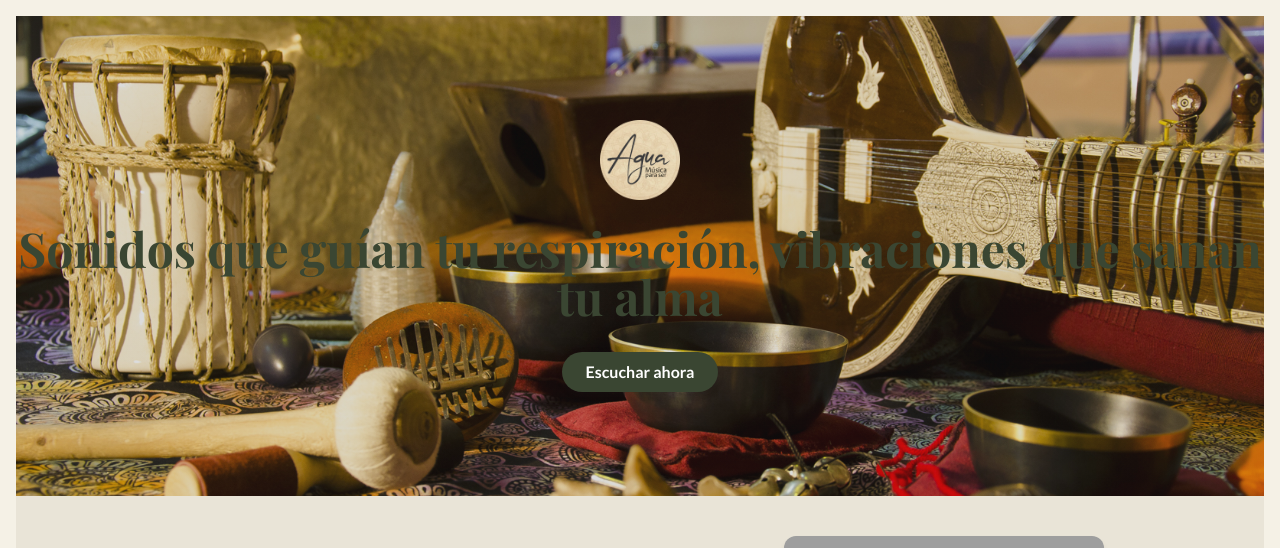
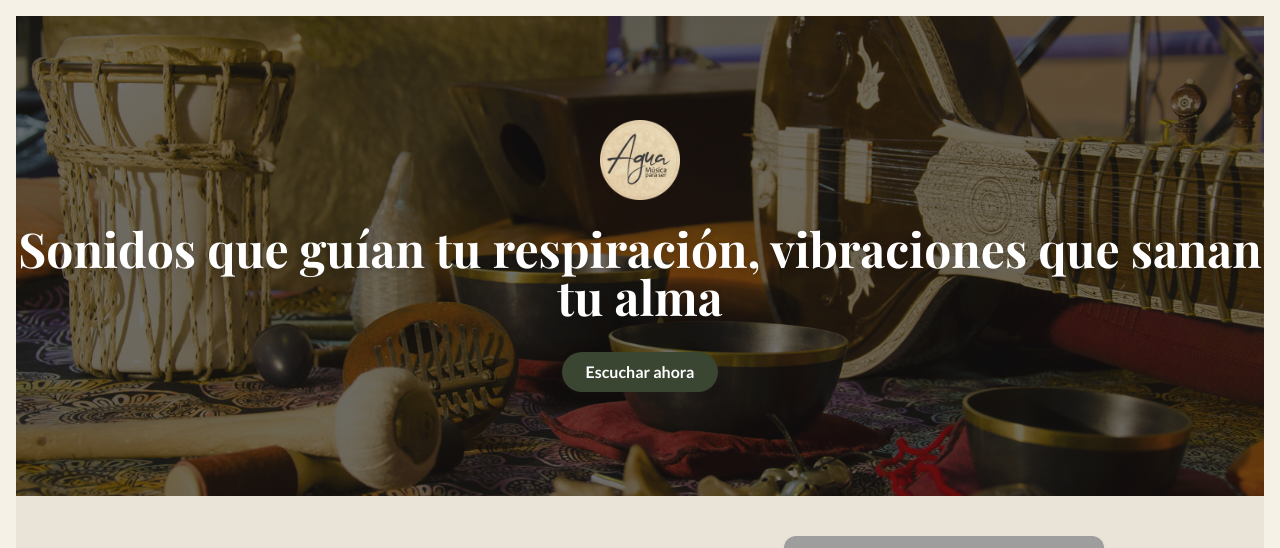
Before and after one commit to harryconcoblanejo/agua_page, a Next.js app: page / in a window 1280 px wide. Shown: the top 548 px of the page. Built offline with nearby package versions, Linux system fonts and the light colour scheme; grey boxes are pictures that could not be loaded.

Commit message:
Update Home page hero section background and text styles for improved readability and aesthetics

```diff
--- a/src/app/page.tsx
+++ b/src/app/page.tsx
@@ -5,12 +5,15 @@ export default function Home() {
   return (
     <main className="flex flex-col min-h-screen p-4 bg-[var(--beige)] text-[var(--text-main)]">
       {/* HERO SECTION */}
-      <section className="relative flex flex-col items-center justify-center min-h-[60vh] w-full" style={{background: 'linear-gradient(rgba(60,60,60,0.18),rgba(60,60,60,0.18)), url(/instrumento10.jpg) center/cover no-repeat'}}>
+      <section className="relative flex flex-col items-center justify-center min-h-[60vh] w-full" style={{background: 'linear-gradient(rgba(20,20,20,0.62),rgba(20,20,20,0.62)), url(/instrumento10.jpg) center/cover no-repeat'}}>
         <div className="flex flex-col items-center justify-center py-16 w-full">
           <div className="mb-6 w-full flex justify-center">
             <Image src="/logos/logo 22.png" alt="Logo" width={80} height={80} />
           </div>
-          <h1 className="text-4xl md:text-5xl font-bold text-center mb-6" style={{color: 'var(--text-main)'}}>Sonidos que guían tu respiración, vibraciones que sanan tu alma</h1>
+          <h1 className="text-4xl md:text-5xl font-bold text-center mb-6 text-white! drop-shadow-md">
+  Sonidos que guían tu respiración, vibraciones que sanan tu alma
+</h1>
+
           <button className="btn mt-2">Escuchar ahora</button>
         </div>
       </section>
```
